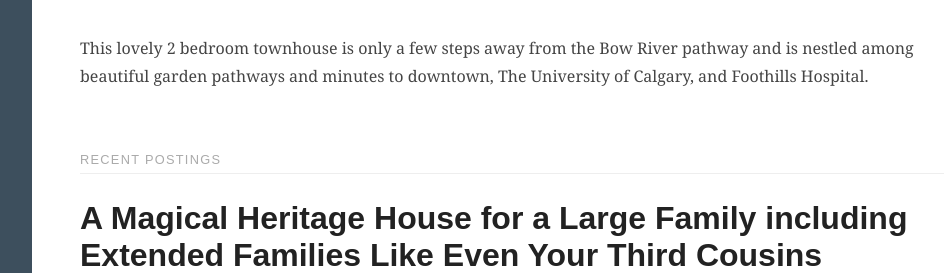
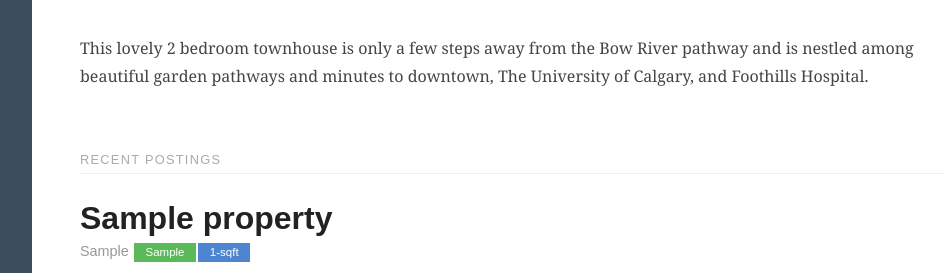
Before and after one commit to savithcj/HouseListingAB, a Django app: page / in a window 1280 px wide. Shown: the part 508-781 px from the top of the page, without its empty margins (288-1233 px from the left). Run offline with Django 3.2, Linux system fonts and the light colour scheme; tables that the repository leaves empty hold one stand-in row (values such as "Sample post"); some libraries are stand-ins or nearby versions.

Commit message:
index.html now pulls content dynamically from database.

```diff
--- a/website/welcomehome/global_listing/models.py
+++ b/website/welcomehome/global_listing/models.py
@@ -7,35 +7,47 @@ from django.template.defaultfilters import slugify
 
 # https://stackoverflow.com/questions/34006994/how-to-upload-multiple-images-to-a-blog-post-in-django
 def get_image_filename(self, instance, filename):
-	title = instance.post.title
+	title = instance.post.address
 	slug = slugify(title)
 	return f"property_images/{slug}-{filename}"
 
-class User(models.Model):
+class UserProfile(models.Model):
 	user_id = models.AutoField(primary_key=True)
 	username = models.CharField(max_length=30)
 	password = models.CharField(max_length=30)
 	email = models.CharField(max_length=30)
 
 class PhoneNumber(models.Model):
-	user_id = models.ForeignKey(User, related_name='phonenumber_user_id', on_delete=models.DO_NOTHING)
+	user_id = models.ForeignKey(UserProfile, related_name='phonenumber_user_id', on_delete=models.DO_NOTHING)
 
 class Property(models.Model):
 	property_id = models.AutoField(primary_key=True)
-	user_id = models.ForeignKey(User, related_name='property_user_id', on_delete=models.DO_NOTHING)
+	user_id = models.ForeignKey(UserProfile, related_name='property_user_id', on_delete=models.DO_NOTHING)
 	is_active = models.BooleanField()
 	price = models.PositiveIntegerField()
 	list_date = models.DateField(auto_now=False, auto_now_add=True)
+	above_grade_sqft = models.PositiveIntegerField()
 	lot_size = models.PositiveIntegerField()
+	post_title = models.CharField(max_length=100, null=True)
+	post_priority = models.IntegerField(default=1)	# 0: featured, > 0: regular priority
 	description = models.CharField(max_length=2000)
 	is_commercial = models.BooleanField()
 	business = models.CharField(max_length=30)
-	num_of_buildings = models.PositiveIntegerField()
+	num_of_buildings = models.PositiveIntegerField(null=True)
 	is_residential = models.BooleanField()
 	residence_type = models.CharField(max_length=30)
 
 	def __str__(self):
-		return self.property_id #TODO: change to return address & price
+		return str(self.property_id)
+
+	def save(self, *args, **kwargs):
+		if self.post_title is None:
+			self.post_title = PropertyAddress.objects.get(property_id=self.property_id)
+		super(Property, self).save(*args, **kwargs)
+
+	def address(self):
+		return PropertyAddress.objects.get(property_id=self.property_id)
+
 
 
 class RoomSpace(models.Model):
@@ -74,3 +86,6 @@ class PropertyAddress(models.Model):
 	city = models.CharField(max_length = 200)
 	province = models.CharField(max_length=25)
 	postal = models.CharField(max_length = 7)
+
+	def __str__(self):
+		return str(self.street)
--- a/website/welcomehome/global_listing/templates/global_listing/index.html
+++ b/website/welcomehome/global_listing/templates/global_listing/index.html
@@ -25,7 +25,6 @@
         <!--<![endif]-->
 </head>
 <body>
-
 
 <div id="layout" class="pure-g">
     <div class="sidebar pure-u-1 pure-u-md-1-4">
@@ -101,6 +100,57 @@
                 <h1 class="content-subhead">Recent Postings</h1>
 
                 <!--Recent Posting 1-->
+                {% if latest_post_list %}
+                    {% for post in latest_post_list %}
+
+                    <section class="post">
+                        <header class="post-header">
+
+                            <h2 class="post-title">{{ post.post_title }}</h2>
+
+                            <p class="post-meta">
+                                {{ post.address }} <a class="post-category post-category-design" href="#"> {{ post.residence_type }}</a><a class="post-category post-category-pure" href="#">{{ post.above_grade_sqft }}-sqft</a>
+                            </p>
+                        </header>
+
+                        <div class="post-description">
+
+                            <div class="post-images pure-g">
+                                <div class="pure-u-1 pure-u-md-1-2">
+                                    <a href="#">
+                                        <img alt="pic1"
+                                            class="pure-img-responsive"
+                                            src="{% static post.img_url_1 %}">
+                                    </a>
+                                    <div class="post-image-meta">
+                                        <h3>Image1</h3>
+                                    </div>
+                                </div>
+
+                                <div class="pure-u-1 pure-u-md-1-2">
+                                    <a href="#">
+                                        <img alt="pic2"
+                                            class="pure-img-responsive"
+                                            src="{% static post.img_url_2 %}">
+                                    </a>
+                                    <div class="post-image-meta">
+                                        <h3>Image2</h3>
+                                    </div>
+                                </div>
+                            </div>
+
+                            <p>
+                                {{ post.description }}
+                            </p>
+                        </div>
+                    </section>
+
+                    {% endfor %}
+                {% endif %}
+
+
+
+                {% comment %}
                 <section class="post">
                     <header class="post-header">
 
@@ -236,6 +286,9 @@
                         </p>
                     </div>
                 </section>
+                {% endcomment %}
+
+
             </div>
 
             <div class="footer">
--- a/website/welcomehome/global_listing/views.py
+++ b/website/welcomehome/global_listing/views.py
@@ -1,14 +1,29 @@
 from django.shortcuts import render
 from django.views import generic
-from .models import Property
+from .models import *
+from django.template import loader
+from django.urls import reverse
 
 class IndexView(generic.ListView):
-    template_name = "global_listing/index.html"
     model = Property
+    context_object_name = 'latest_post_list'
+    template_name = 'global_listing/index.html'
+
+    # ListView uses a template called <app name>/<model name>_list.html by default, unless overwrite by template_name.
+    # For generic ListView, the automatically generated context variable is question_list, unless overwriten by context_object_name
 
     def get_queryset(self):
-        return Property.objects
+        return Property.objects.order_by('-list_date')[:10]
+
+    def get_context_data(self, **kwargs):
+        context = super(IndexView, self).get_context_data(**kwargs)
+        context["featured_posts"] = Property.objects.filter(post_priority=0)
+        context["recent_posts"] = Property.objects.order_by('-list_date')[:10]
+        return context
 
 class DetailView(generic.DetailView):
+    model = Property
     template_name = "global_listing/detail.html"
-    model = Property
+
+    # DetailView generic view uses a template called <app name>/<model name>_detail.html by default, unless overwritten by template_name
+    # generic view expects the primary key value captured from the URL to be called 'pk', which is implemented in urls.py
--- a/website/welcomehome/welcomehome/urls.py
+++ b/website/welcomehome/welcomehome/urls.py
@@ -15,9 +15,14 @@ Including another URLconf
 """
 from django.contrib import admin
 from django.urls import path, include
+from django.conf import settings
+from django.conf.urls.static import static
 
 
 urlpatterns = [
     path('', include ('global_listing.urls')),
     path('admin/', admin.site.urls)
 ]
+
+if settings.DEBUG:
+    urlpatterns += static(settings.MEDIA_URL, document_root=settings.MEDIA_ROOT)
```
Also changed, not shown: website/welcomehome/global_listing/migrations/0007_auto_20190310_2103.py (added), website/welcomehome/global_listing/migrations/0008_property_post_priority.py (added), website/welcomehome/global_listing/migrations/0009_auto_20190310_2336.py (added).
